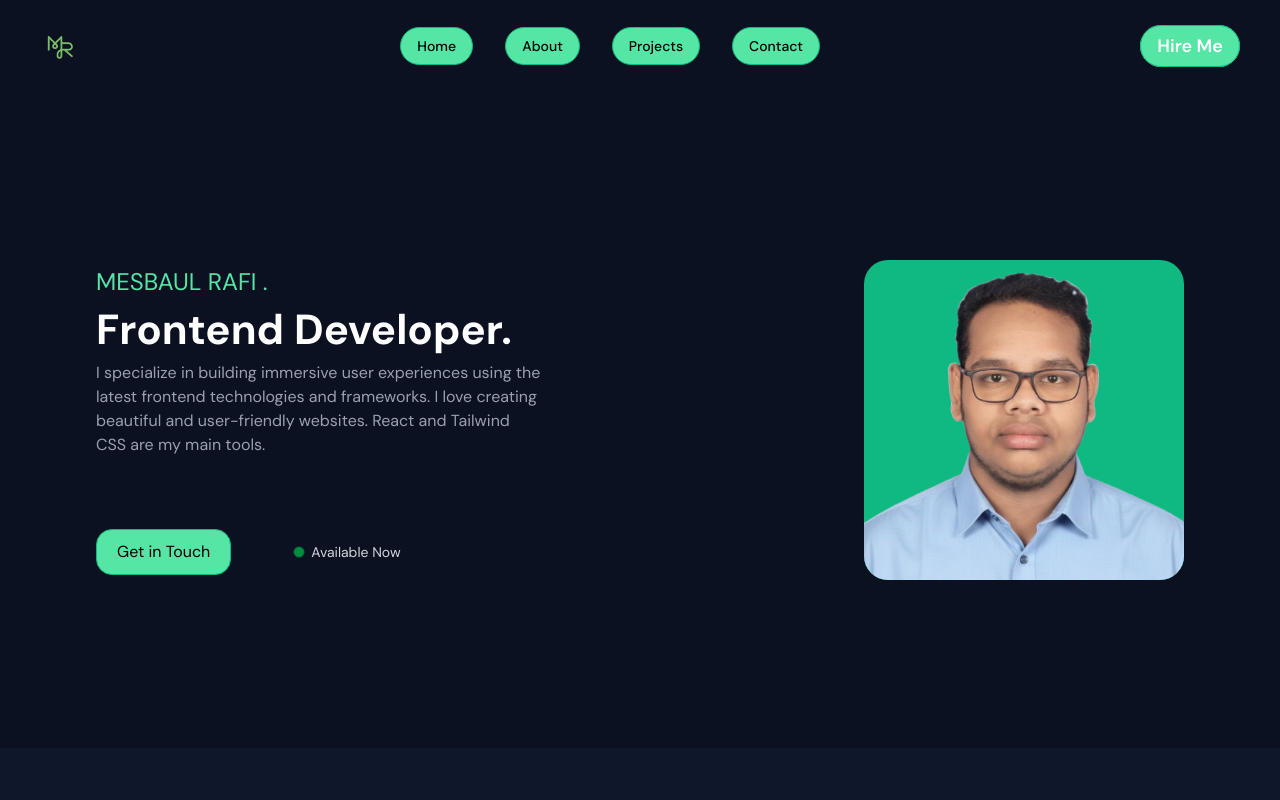
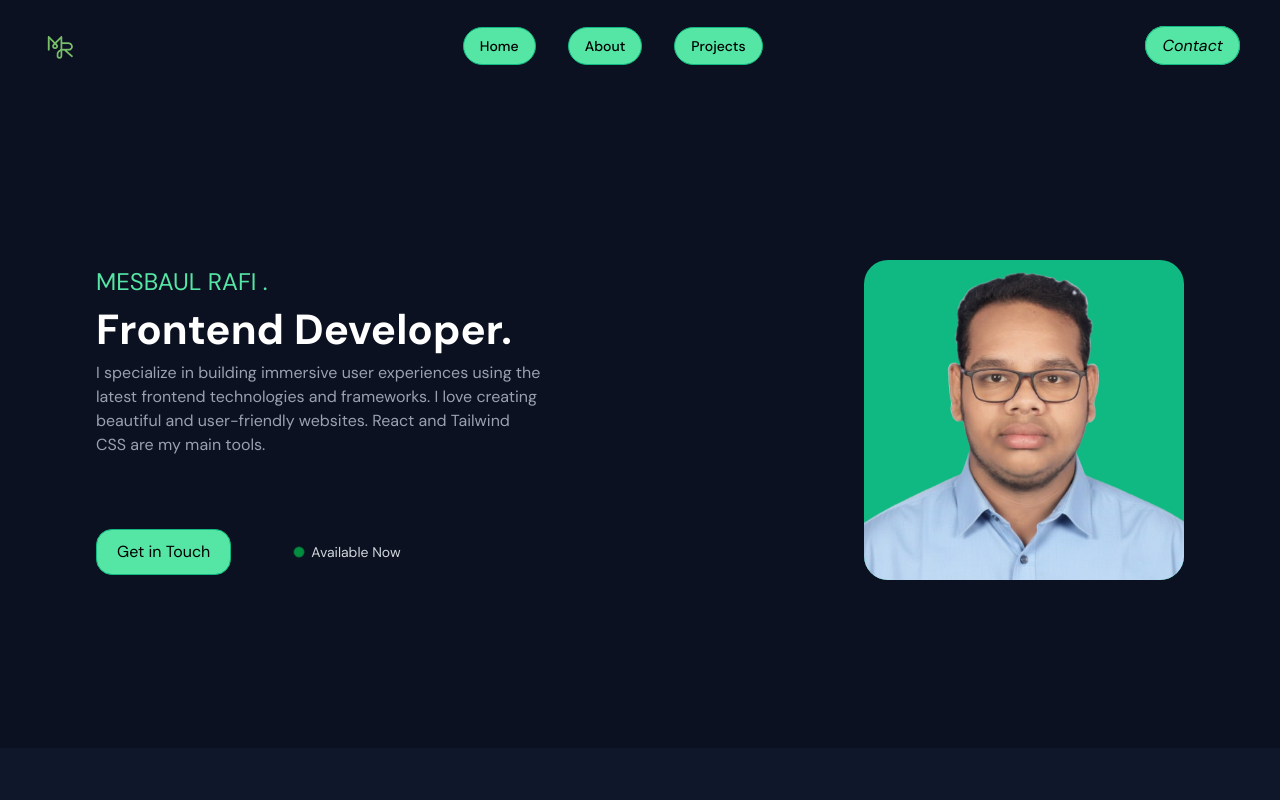
Before and after one commit to mesbaulrafi/NImrodPortfolio, a React (Vite) app: page / in a window 1280 px wide. Shown: the top 800 px of the page. Built offline with nearby package versions, Linux system fonts and the light colour scheme.

Commit message:
button change

```diff
--- a/src/components/layouts/Header.jsx
+++ b/src/components/layouts/Header.jsx
@@ -48,20 +48,16 @@ const Header = () => {
                 </li>
               </a>
 
-              <Link to={"/contact"}>
-                <li className="bg-[#55E5A4] px-4 py-2 rounded-full text-black border border-[#10b981] hover:text-[#fcfcfc] hover:bg-transparent hover:border hover:border-[#fcfcfc] cursor-pointer">
-                  Contact
-                </li>
-              </Link>
+
             </ul>
           </div>
 
           <div className="">
-            <Link to={'/contact'}>
-              <i className="bg-[#55E5A4] px-4 py-2 rounded-full text-white text-lg font-semibold border border-[#10b981] hover:text-[#fcfcfc] hover:bg-transparent hover:border hover:border-[#fcfcfc] not-italic cursor-pointer">
-                Hire Me
-              </i>
-            </Link>
+            <Link to={"/contact"}>
+                <i className="bg-[#55E5A4] px-4 py-2 rounded-full text-black border border-[#10b981] hover:text-[#fcfcfc] hover:bg-transparent hover:border hover:border-[#fcfcfc] cursor-pointer">
+                  Contact
+                </i>
+              </Link>
           </div>
         </div>
       </Conteinar>
```
Also changed, not shown: src/assets/rrrr2.png (deleted).
